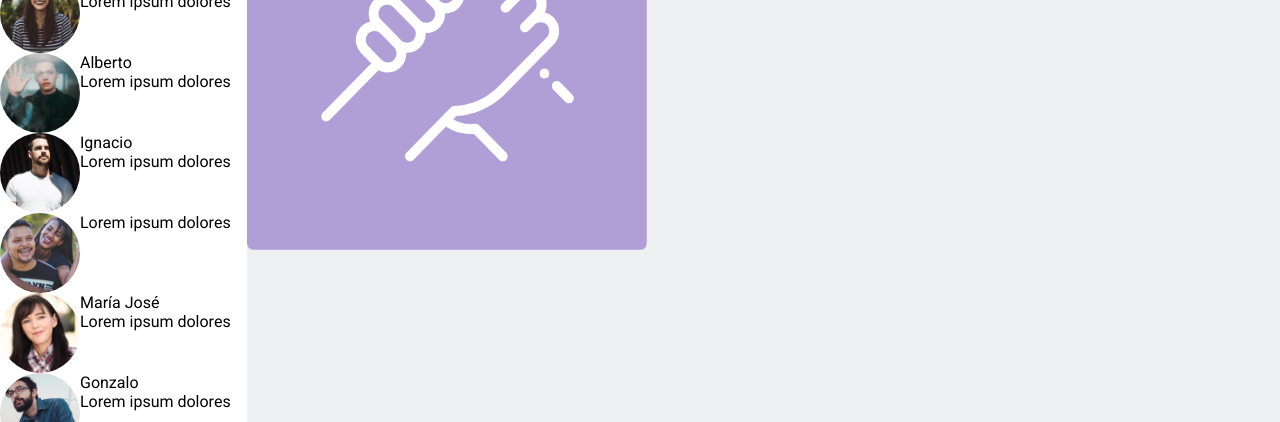
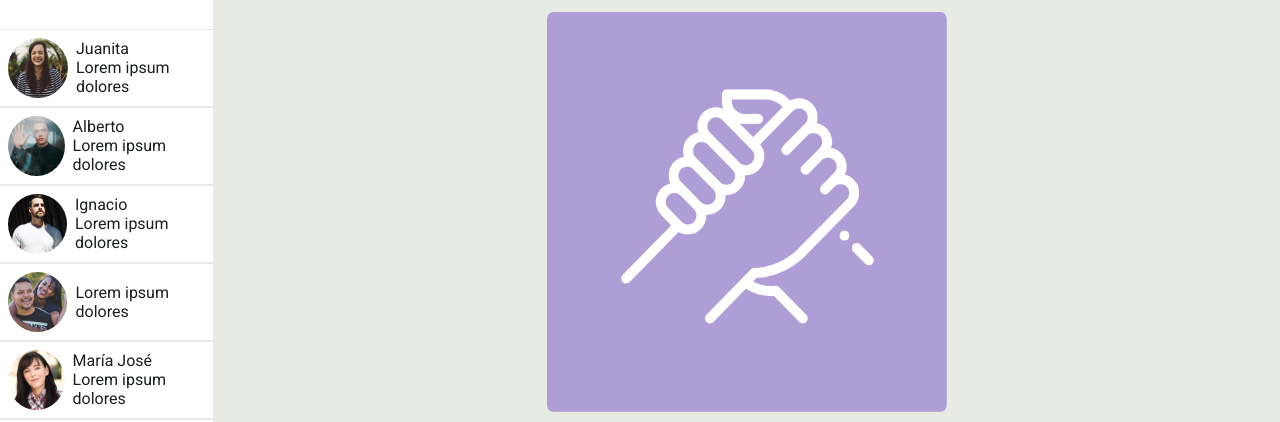
Before and after one commit to mariapazm/desafio_mensajeria, a plain HTML site: page index.html in a window 1280 px wide. Shown: the part 150-572 px from the top of the page. Drawn offline with Linux system fonts and the light colour scheme.

Commit message:
Alineación con Flex de contenedares padres e hijos

```diff
--- a/assets/css/styles.css
+++ b/assets/css/styles.css
@@ -5,47 +5,74 @@
 }
 
 body {
-	display: flex;
 	font-family: "Roboto", sans-serif;
 	font-weight: 400;
 	font-style: normal;
-    background-color: #eef0f2;
+    background-color: #e8ebe4;
+	color: #1b1f21;
+}
+
+.container {
+	display: flex;
+	align-items: center;
 }
 
 aside {
 	display: flex;
+	justify-content: center;
 	background-color: white;
-	width: 25%;
-	height: 100%;
+	width: 20%;
+	height: 100lvh;
 }
 
 ul {
 	display: flex;
 	flex-direction: column;
+	justify-content: center;
+	justify-items: stretch;
 	background-color: white;
 }
 
+.card {
+	display: flex;
+	flex-direction: row;
+	align-items: center;
+	justify-items: center;
+	justify-content: space-around;
+	text-decoration: none;
+	border-top: 1px solid #e8ebe4;
+	border-bottom: 1px solid #e8ebe4;
+}
+
 button {
-	background-color: blueviolet;
+	background-color: #a491d2;
+	color: white;
+	border: white;
 	padding: 12px 20px;
+	margin: 32px;
 }
 .miniatura {
-	height: 80px;
-	width: 80px;
+	height: 60px;
+	width: 60px;
 	border-radius: 90%;
+	margin: 8px;
 }
 
 .hero {
 	display: flex;
-	justify-items: center;
-	justify-content: center;
+	flex-direction: column;
+	align-items: center;
+	width: 100%;
 }
 
-.card {
+.content {
 	display: flex;
+	flex-direction: column;
+	align-items: center;
 }
 
 .hands {
 	height: 400px;
 	width: 400px;
+	margin: 16px;
 }
--- a/index.html
+++ b/index.html
@@ -11,19 +11,18 @@
     <link rel="stylesheet" href="assets/css/styles.css">
 </head>
 <body>
+    <div class="container">
         <aside>
             <ul>
                 <li class="card"><img class="miniatura" src="assets/images/maria.jpg" alt="Retrato frontal mujer pelo largo rojiso">
                     <div>
                         <p>María</p>
-                    <p>Lorem ipsum dolores</p>
+                        <p>Activa</p>
                     </div>
                     <i class="fa-solid fa-bars"></i>
                     <i class="fa-regular fa-message"></i>
                 </li>
-            <li>
                     <button>Nuevo chat</button>
-            </li>
                 <li class="card"><img class="miniatura" src="assets/images/Screen Shot 2018-11-28 at 15.27.14.jpg" alt="Retrato frontal mujer pelo largo cataño">
                     <div>
                         <P>Juanita</P>
@@ -75,11 +74,14 @@
             </ul>
         </aside>
         <main class="hero">
-        <div class="card">
+            <div class="content">
                 <img class="hands" src="assets/images/hand.png" alt="Icono de manos enlazadas, líneas blancas sobre fondo lila">
                 <h1>Comienza el Networking</h1>
-            <p>Presiona botón "Nuevo chat" para crear nuevas redes de contacto para tu empresa</p>
+                <p>Presiona botón "Nuevo chat" para crear nuevas redes </p>
+                <p>de contacto para tu empresa</p>
             </div>
         </main>
+    </div>
+
 </body>
 </html>
```
Lines whose indentation alone changed are shown as unchanged.
